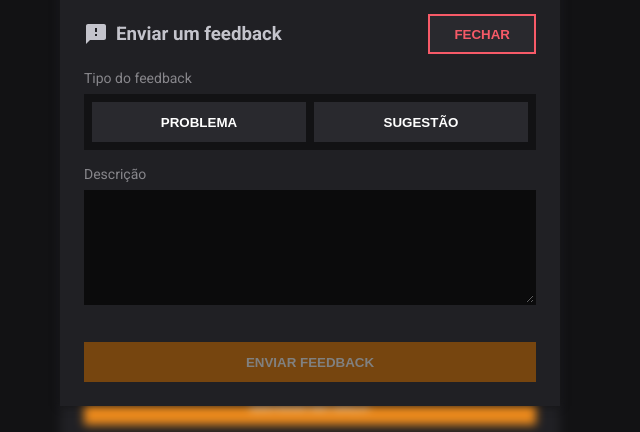
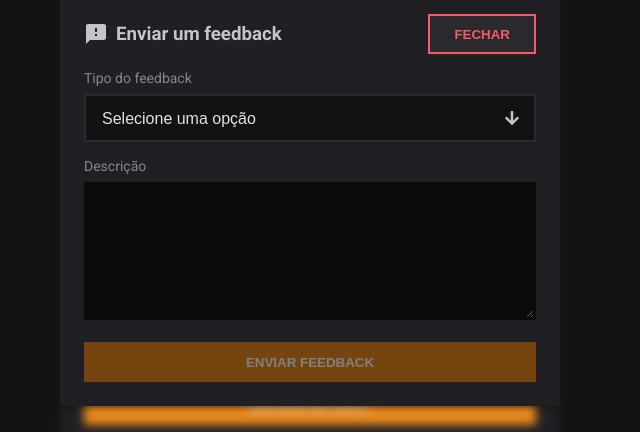
Before and after one commit to Jonatan966/my-planning-poker, a Next.js app: page / in a window 1280 px wide. Both pictures are taken after a click on the button "FEEDBACK". Shown: the part 202-634 px from the top of the page, without its empty margins (330-970 px from the left). Built offline with nearby package versions, Linux system fonts and the light colour scheme.

Commit message:
feat: use new feedback type input

```diff
--- a/src/components/domain/feedback-dialog/feedback-types/index.tsx
+++ /dev/null
@@ -1,43 +0,0 @@
-import Button from "../../../ui/button";
-
-import styles from "./styles.module.css";
-
-export type FeedbackType = "problem" | "suggestion";
-
-interface FeedbackTypesProps {
-  selectedFeedbackType?: FeedbackType;
-  isDisabled?: boolean;
-  onSelectFeedbackType(type: FeedbackType): void;
-}
-
-export function FeedbackTypes({
-  onSelectFeedbackType,
-  selectedFeedbackType,
-  isDisabled,
-}: FeedbackTypesProps) {
-  return (
-    <div className={styles.feedbackTypesContainer}>
-      <label>Tipo do feedback</label>
-      <div className={styles.feedbackTypesButtons}>
-        <Button
-          colorScheme={
-            selectedFeedbackType === "problem" ? "primary" : "secondary"
-          }
-          onClick={() => onSelectFeedbackType("problem")}
-          disabled={isDisabled}
-        >
-          Problema
-        </Button>
-        <Button
-          colorScheme={
-            selectedFeedbackType === "suggestion" ? "primary" : "secondary"
-          }
-          onClick={() => onSelectFeedbackType("suggestion")}
-          disabled={isDisabled}
-        >
-          Sugestão
-        </Button>
-      </div>
-    </div>
-  );
-}
--- a/src/components/domain/feedback-dialog/feedback-types/styles.module.css
+++ /dev/null
@@ -1,24 +0,0 @@
-.feedbackTypesButtons {
-  display: flex;
-  gap: 0.5rem;
-
-  background: #121214;
-  padding: 0.5rem;
-}
-
-.feedbackTypesButtons > button {
-  flex: 1;
-}
-
-.feedbackTypesContainer {
-  display: flex;
-  flex-direction: column;
-  gap: 0.5rem;
-
-  margin: 1rem 0;
-}
-
-.feedbackTypesContainer label {
-  font-size: 14px;
-  color: #87868b;
-}
--- a/src/components/domain/feedback-dialog/index.tsx
+++ b/src/components/domain/feedback-dialog/index.tsx
@@ -1,5 +1,5 @@
 import { useRouter } from "next/router";
-import { FormEvent, useEffect, useRef, useState } from "react";
+import { ChangeEvent, FormEvent, useEffect, useRef, useState } from "react";
 import toast from "react-hot-toast";
 import { MdFeedback } from "react-icons/md";
 
@@ -8,12 +8,14 @@ import { api } from "../../../lib/axios";
 import Button from "../../ui/button";
 import Dialog from "../../ui/dialog";
 import { DialogHeader } from "../../ui/dialog/dialog-header";
+import { Dropdown } from "../../ui/dropdown";
 import { TextArea } from "../../ui/text-area";
-import { FeedbackType, FeedbackTypes } from "./feedback-types";
+import { Tooltip } from "../../ui/tooltip";
 import { SuccessMessage } from "./success-message";
 
 import styles from "./styles.module.css";
-import { Tooltip } from "../../ui/tooltip";
+
+export type FeedbackType = "problem" | "suggestion";
 
 export function FeedbackDialog() {
   const router = useRouter();
@@ -35,8 +37,8 @@ export function FeedbackDialog() {
     }
   }, [isOpen]);
 
-  function handleSelectFeedbackType(type: FeedbackType) {
-    setSelectedFeedbackType(type);
+  function handleSelectFeedbackType(event: ChangeEvent<HTMLSelectElement>) {
+    setSelectedFeedbackType(event.target.value as FeedbackType);
   }
 
   function onRecreateFeedback() {
@@ -95,23 +97,22 @@ export function FeedbackDialog() {
             Fechar
           </Button>
         </DialogHeader>
-
         {hasSentFeedback ? (
           <SuccessMessage onRecreateFeedback={onRecreateFeedback} />
         ) : (
-          <>
-            <FeedbackTypes
-              isDisabled={isSendingFeedback}
-              selectedFeedbackType={selectedFeedbackType}
-              onSelectFeedbackType={handleSelectFeedbackType}
-            />
-            <form
-              onSubmit={handleSendFeedback}
-              className={styles.suggestionForm}
+          <form onSubmit={handleSendFeedback} className={styles.suggestionForm}>
+            <Dropdown
+              title="Tipo do feedback"
+              onChange={handleSelectFeedbackType}
             >
+              <option value="">Selecione uma opção</option>
+              <option value="suggestion">Sugestão</option>
+              <option value="problem">Feedback</option>
+            </Dropdown>
+
             <TextArea
               title="Descrição"
-                rows={5}
+              rows={6}
               disabled={isSendingFeedback || !isFilledFeedbackType}
               required
               ref={descriptionRef}
@@ -126,7 +127,6 @@ export function FeedbackDialog() {
               Enviar feedback
             </Button>
           </form>
-          </>
         )}
       </Dialog>
 
--- a/src/components/domain/feedback-dialog/styles.module.css
+++ b/src/components/domain/feedback-dialog/styles.module.css
@@ -12,6 +12,7 @@
   display: flex;
   flex-direction: column;
   gap: 1rem;
+  margin-top: 1rem;
 }
 
 .feedbackButton {
```
Lines whose indentation alone changed are shown as unchanged.
